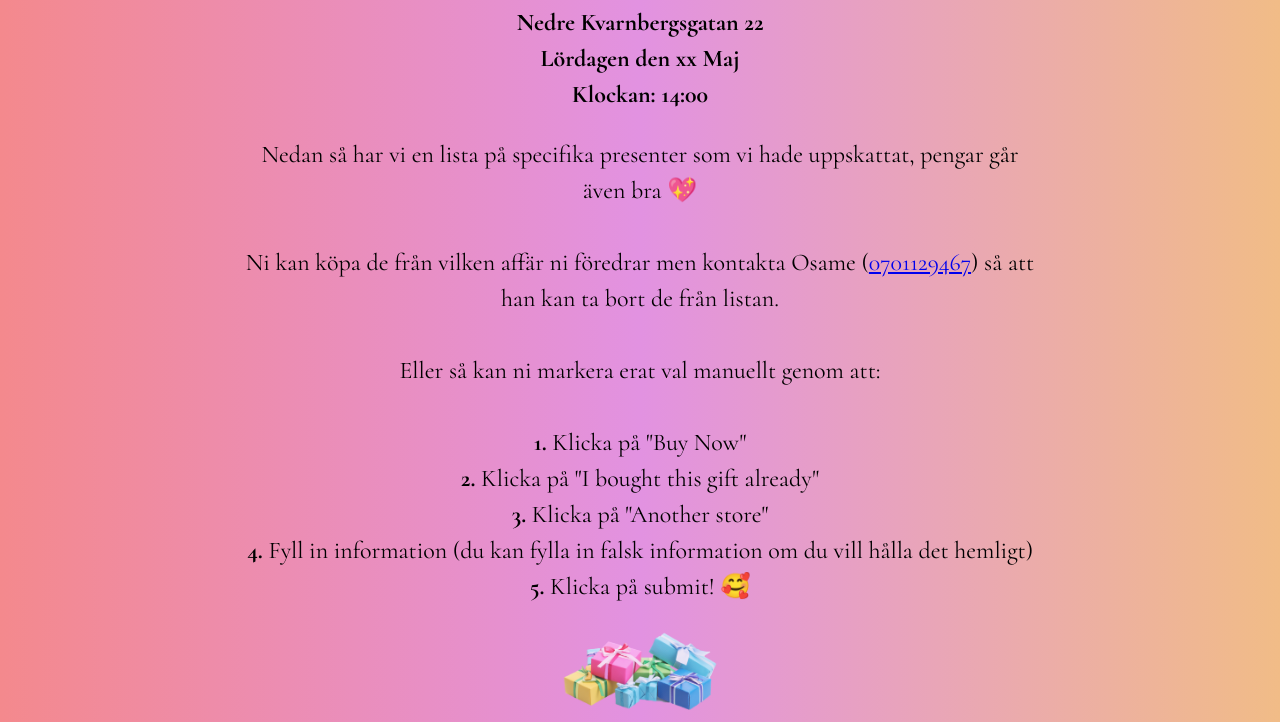
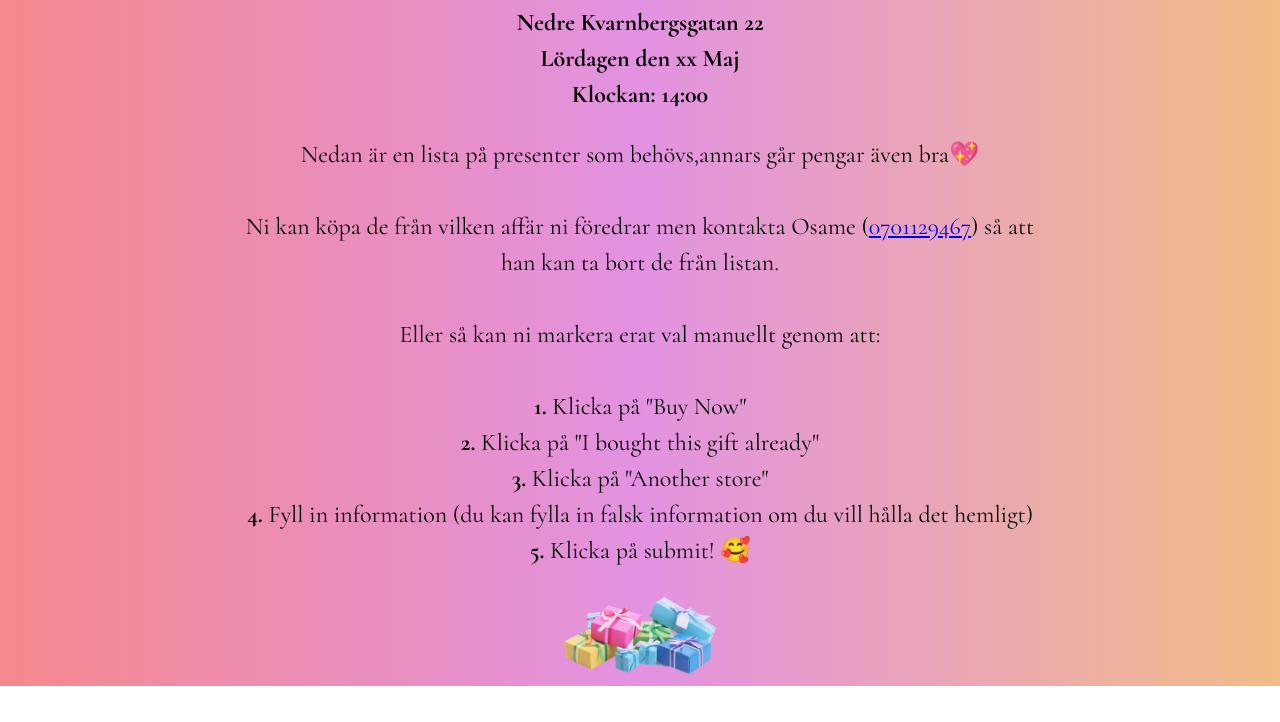
Before and after one commit to osameissa/babyregistry, a plain HTML site: page index.html in a window 1280 px wide. Shown: the part 329-1051 px from the top of the page. After the commit the page ends 1015 px from the top, so only its background shows below. Drawn offline with Linux system fonts and the light colour scheme; a script that the page names is missing.

Commit message:
Update index.html

```diff
--- a/index.html
+++ b/index.html
@@ -103,8 +103,7 @@
         >
       </p>
       <p id="giftInstructionsSwedish">
-        Nedan så har vi en lista på specifika presenter som vi hade uppskattat, pengar går även bra
-        💖<br />
+        Nedan är en lista på presenter som behövs,annars går pengar även bra💖<br />
         <br />
         Ni kan köpa de från vilken affär ni föredrar men kontakta Osame (<a
           href="tel:+46701129467"
```
